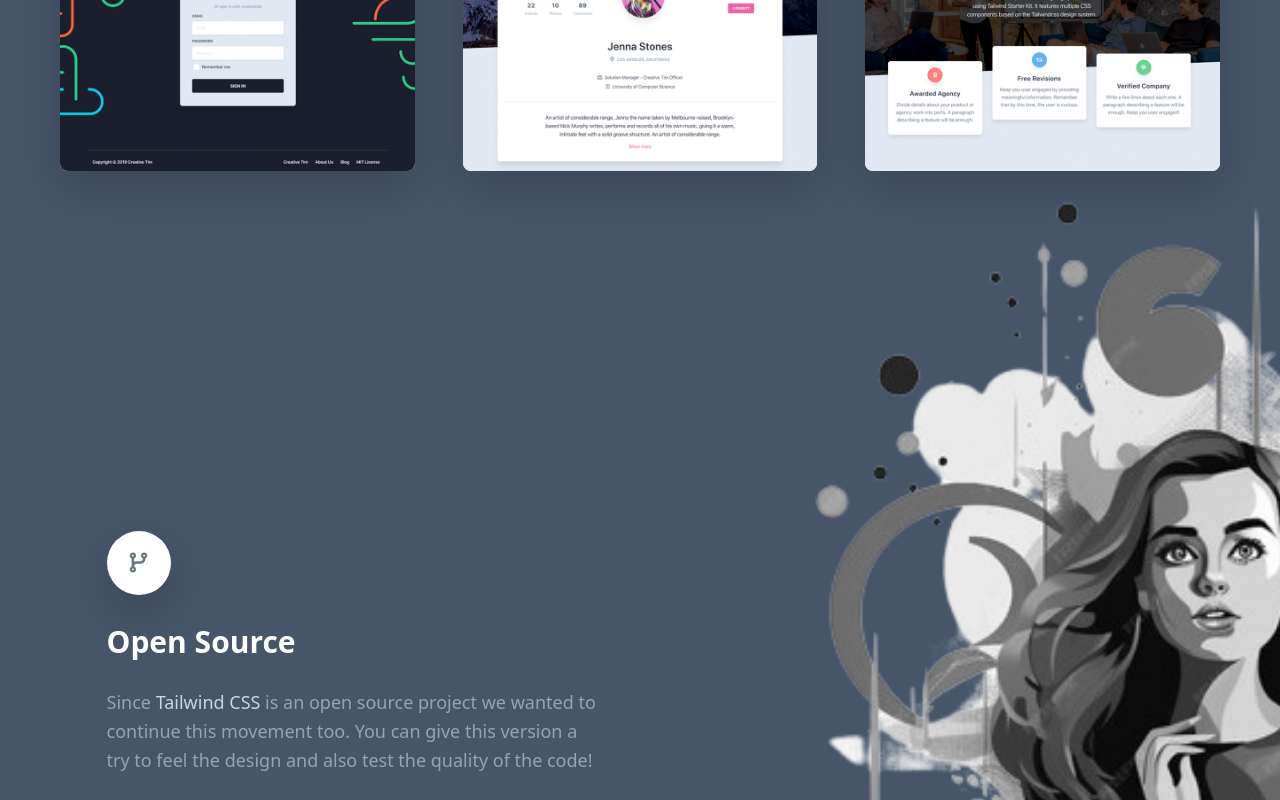
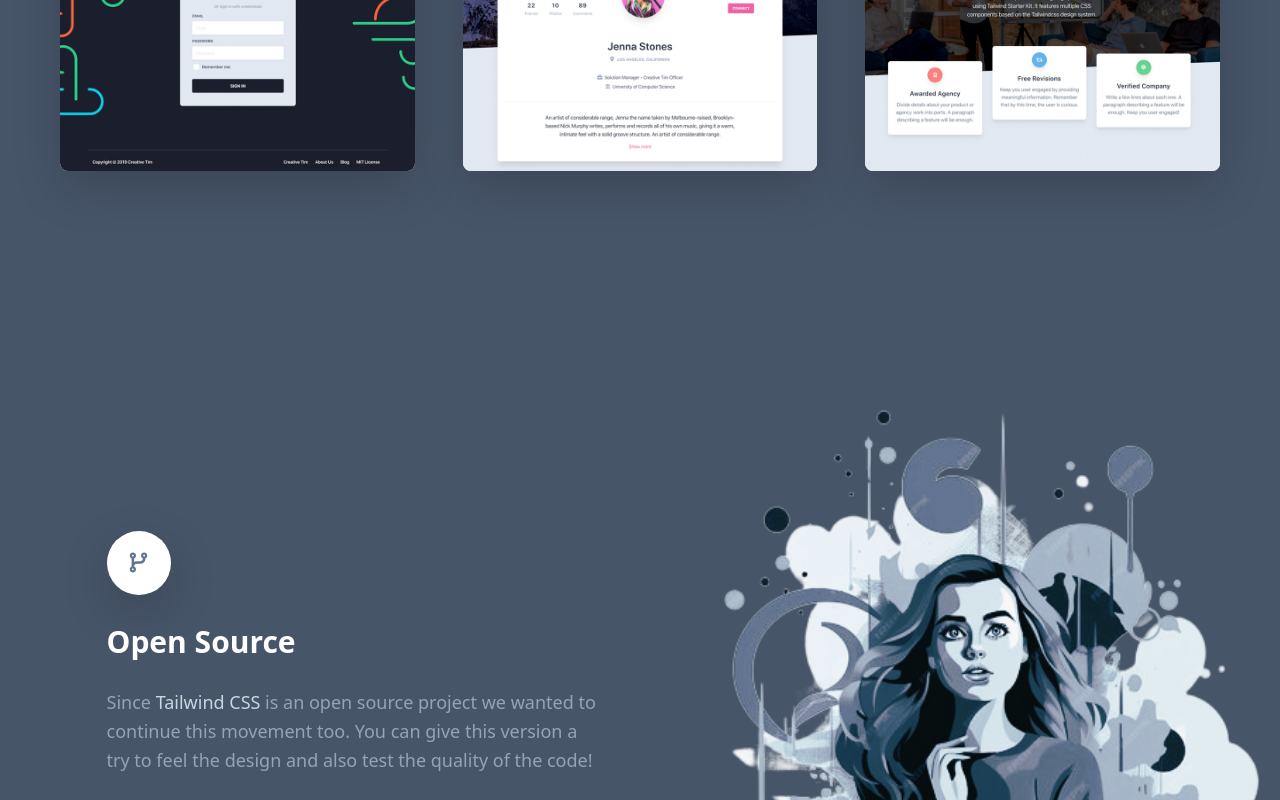
Before and after one commit to Shreyashs98/csg, a React (Create React App) app: page / in a window 1280 px wide. Shown: the part 4880-5680 px from the top of the page. Built offline with nearby package versions, Linux system fonts and the light colour scheme.

Commit message:
girl position

```diff
--- a/src/pages/Index.js
+++ b/src/pages/Index.js
@@ -576,7 +576,7 @@
               {/* <i className="fab fa-github text-blueGray-700 absolute -top-150-px -right-100 left-auto opacity-80 text-55"></i> */}
               <img src={ girl } alt="..."
               style={{
-                transform:"scale(3) perspective(1080px) translate(80px, 30px) "
+                transform:"scale(1.9) perspective(1080px) translate(0px, 65px) "
               }}
               />
             </div>
```
Also changed, not shown: src/assets/Images/girl.png.
